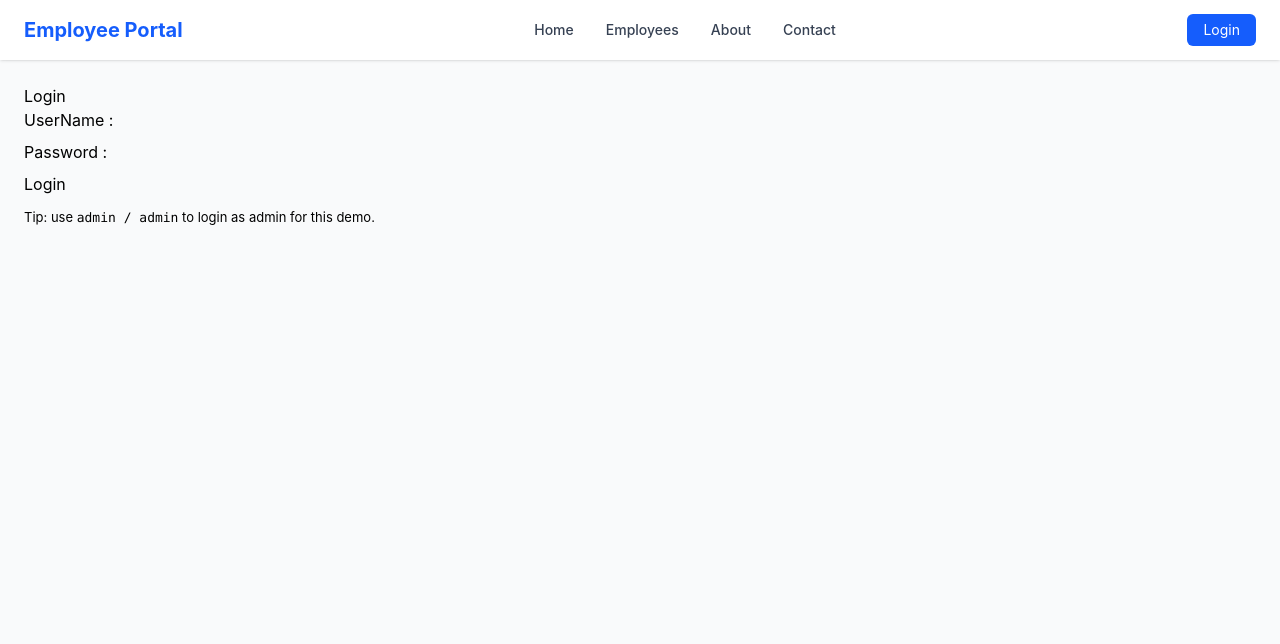
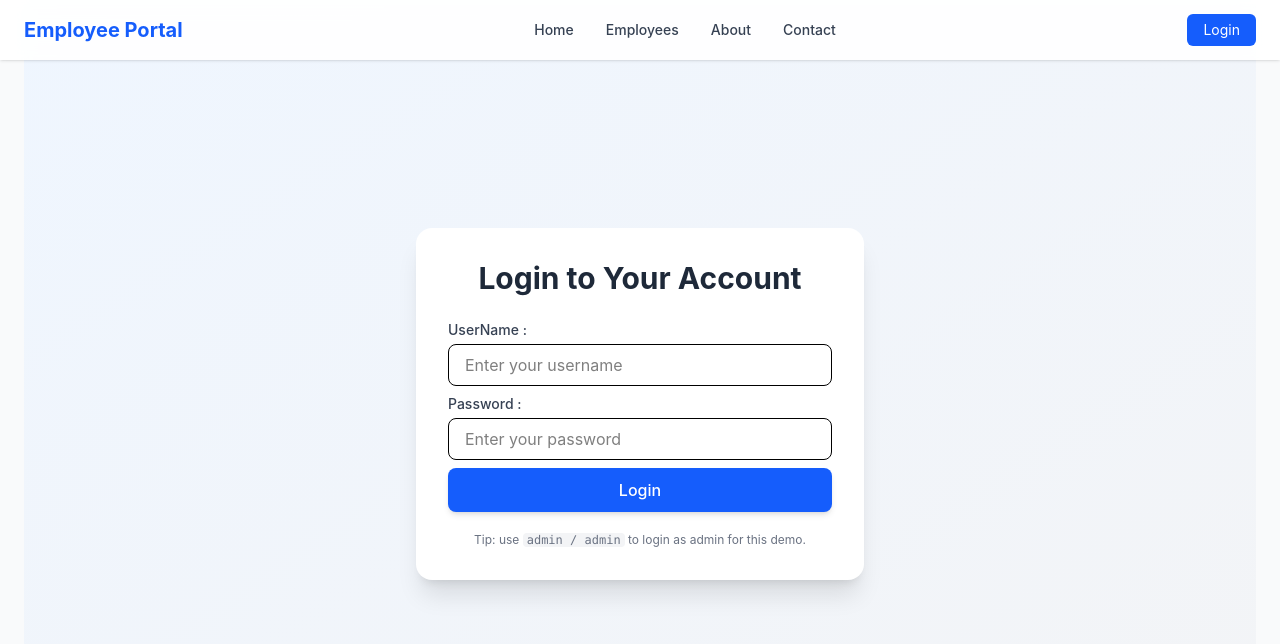
Before and after one commit to abhitiwari1258/Employee-Management-App, a React (Vite) app: page /login in a window 1280 px wide. Shown: the top 644 px of the page. Built offline with nearby package versions, Linux system fonts and the light colour scheme.

Commit message:
changes in login page

```diff
--- a/src/pages/Contact.jsx
+++ b/src/pages/Contact.jsx
@@ -2,7 +2,7 @@ import React from 'react'
 
 const Contact = () => {
   return (
-    <div className="min-h-screen bg-gradient-to-br from-gray-50 to-blue-100 py-12 px-6">
+    <div className="min-h-auto bg-gradient-to-br from-gray-50 to-blue-100 py-12 px-6">
 
       <div className="max-w-6xl mx-auto bg-white rounded-2xl shadow-xl p-8 grid md:grid-cols-2 gap-10">
 
--- a/src/pages/Login.jsx
+++ b/src/pages/Login.jsx
@@ -3,7 +3,6 @@ import { useNavigate, useLocation } from "react-router-dom";
 import { useAuth } from "../context/AuthContext";
 
 const Login = () => {
-
   const [username, setUserName] = useState("");
   const [password, setPassword] = useState("");
   const [err, setErr] = useState("");
@@ -27,41 +26,65 @@ const handleSubmit = (e) => {
       password,
     });
     if (res?.ok) {
-    navigate(from, {replace: true});
+      navigate(from, { replace: true });
     } else {
       setErr(res?.message || "Login Failed");
     }
   };
 
   return (
-    <div style={{ maxWidth: 420 }}>
-      <h2>Login</h2>
+    <div className="min-h-screen flex items-center justify-center bg-gradient-to-br from-blue-50 to-gray-100 px-4 -mt-20">
+      <div className="w-full max-w-md bg-white p-8 rounded-2xl shadow-xl">
+        <h2 className="text-3xl font-bold text-center text-gray-800 mb-6">
+          Login to Your Account
+        </h2>
 
-      {err && <div style={{ color: "red" }}>{err}</div>}
-      <form onSubmit={handleSubmit}>
+        {err && (
+          <div className="bg-red-100 text-red-600 text-sm px-4 py-2 rounded-md mb-4 text-center">
+            {err}
+          </div>
+        )}
+
+        <form onSubmit={handleSubmit} className="space-y-5">
           <div style={{ marginBottom: 8 }}>
-          <label>UserName : </label>
+            <label className="block text-sm font-medium mb-1 text-gray-700">
+              UserName :{" "}
+            </label>
             <input
               type="text"
               value={username}
               onChange={(e) => setUserName(e.target.value)}
+              placeholder="Enter your username"
+              className="w-full px-4 py-2 border rounded-lg focus:outline-none focus:ring-2 focus:ring-blue-500"
             />
           </div>
 
           <div style={{ marginBottom: 8 }}>
-          <label>Password : </label>
+            <label className="block text-sm font-medium mb-1 text-gray-700">
+              Password :{" "}
+            </label>
             <input
               type="password"
               value={password}
               onChange={(e) => setPassword(e.target.value)}
+              placeholder="Enter your password"
+              className="w-full px-4 py-2 border rounded-lg focus:outline-none focus:ring-2 focus:ring-blue-500"
             />
           </div>
-        <button type="submit">Login</button>
+          <button
+            type="submit"
+            className="w-full bg-blue-600 text-white py-2.5 rounded-lg hover:bg-blue-700 transition font-medium shadow-md"
+          >
+            Login
+          </button>
         </form>
 
-      <p style={{ marginTop: 12, fontSize: 13 }}>
-        Tip: use <code>admin / admin</code> to login as admin for this demo.
+        <p className="mt-5 text-xs text-gray-500 text-center">
+          Tip: use{" "}
+          <code className="bg-gray-100 px-1 rounded">admin / admin</code> to
+          login as admin for this demo.
         </p>
+      </div>
     </div>
   );
 };
```
Lines whose indentation alone changed are shown as unchanged.
